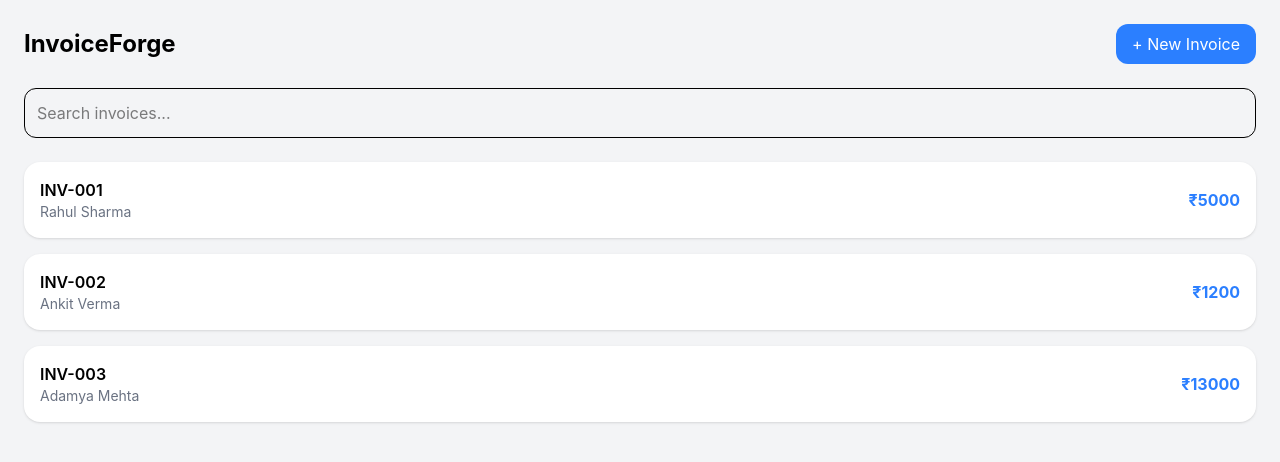
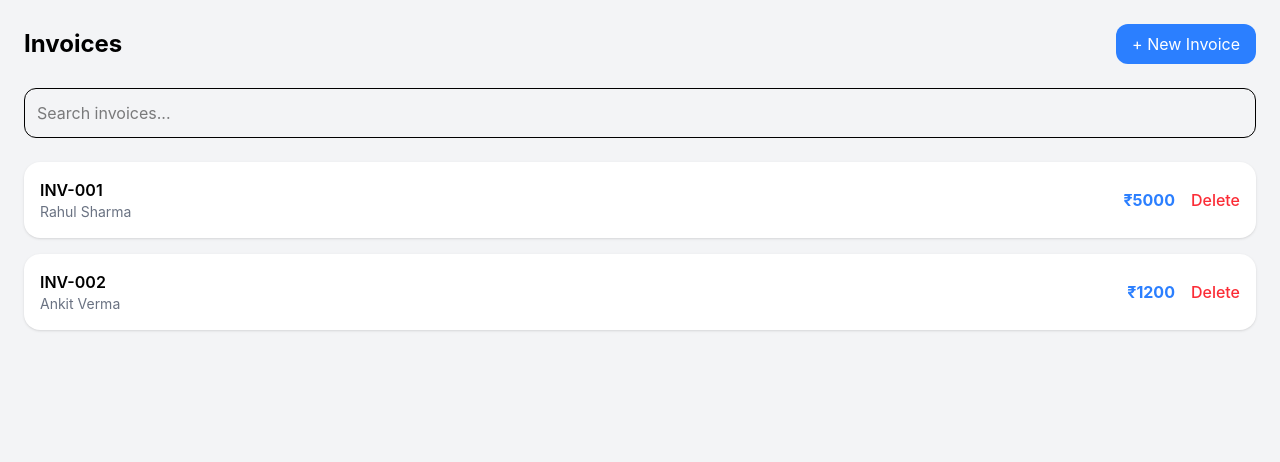
Before and after one commit to AdamyaMehta07/InvoiceForge, a React (Vite) app: page / in a window 1280 px wide. Shown: the top 462 px of the page. Built offline with nearby package versions, Linux system fonts and the light colour scheme.

Commit message:
add delete functionality for invoices

```diff
--- a/src/pages/Dashboard.jsx
+++ b/src/pages/Dashboard.jsx
@@ -1,4 +1,3 @@
-
 import React, { useState } from "react";
 
 const Dashboard = () => {
@@ -13,19 +12,22 @@ const Dashboard = () => {
       client: "Ankit Verma",
       amount: 1200,
     },
-    {
-        id:"INV-003",
-        client:"Adamya Mehta",
-        amount:13000
-    }
   ]);
+
+  // Delete Function
+  const handleDelete = (id) => {
+    const filteredInvoices = invoices.filter(
+      (invoice) => invoice.id !== id
+    );
+    setInvoices(filteredInvoices);
+  };
 
   return (
     <div className="min-h-screen bg-gray-100 p-6">
 
       {/* Header */}
       <div className="flex justify-between items-center mb-6">
-        <h1 className="text-2xl font-bold">InvoiceForge</h1>
+        <h1 className="text-2xl font-bold">Invoices</h1>
         <button className="bg-blue-500 text-white px-4 py-2 rounded-xl hover:bg-blue-600">
           + New Invoice
         </button>
@@ -50,14 +52,25 @@ const Dashboard = () => {
               key={invoice.id}
               className="bg-white rounded-2xl shadow p-4 flex justify-between items-center"
             >
+              {/* Left Side */}
               <div>
                 <p className="font-semibold">{invoice.id}</p>
                 <p className="text-gray-500 text-sm">{invoice.client}</p>
               </div>
 
-              <p className="font-bold text-blue-500">
-                ₹{invoice.amount}
-              </p>
+              {/* Right Side */}
+              <div className="flex items-center gap-4">
+                <p className="font-bold text-blue-500">
+                  ₹{invoice.amount}
+                </p>
+
+                <button
+                  onClick={() => handleDelete(invoice.id)}
+                  className="text-red-500 hover:text-red-700 font-medium"
+                >
+                  Delete
+                </button>
+              </div>
             </div>
           ))
         )}
```
